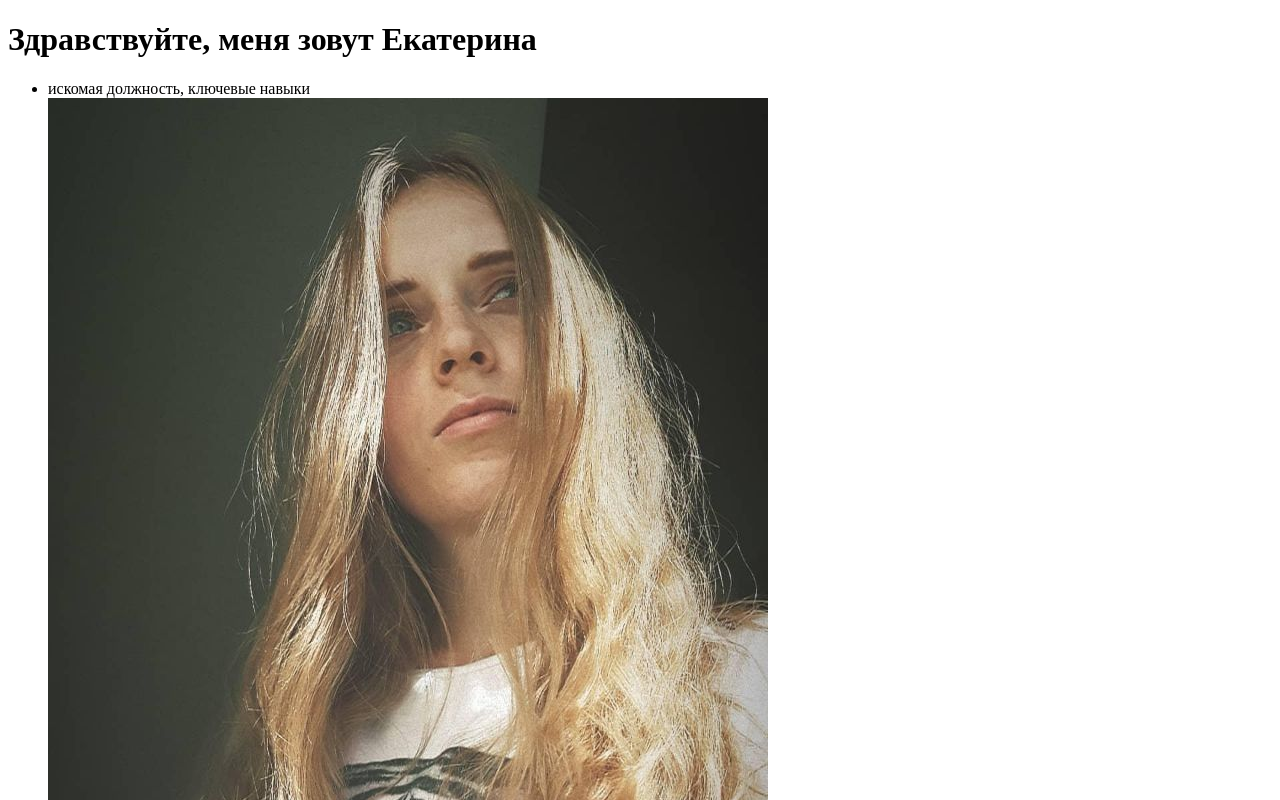
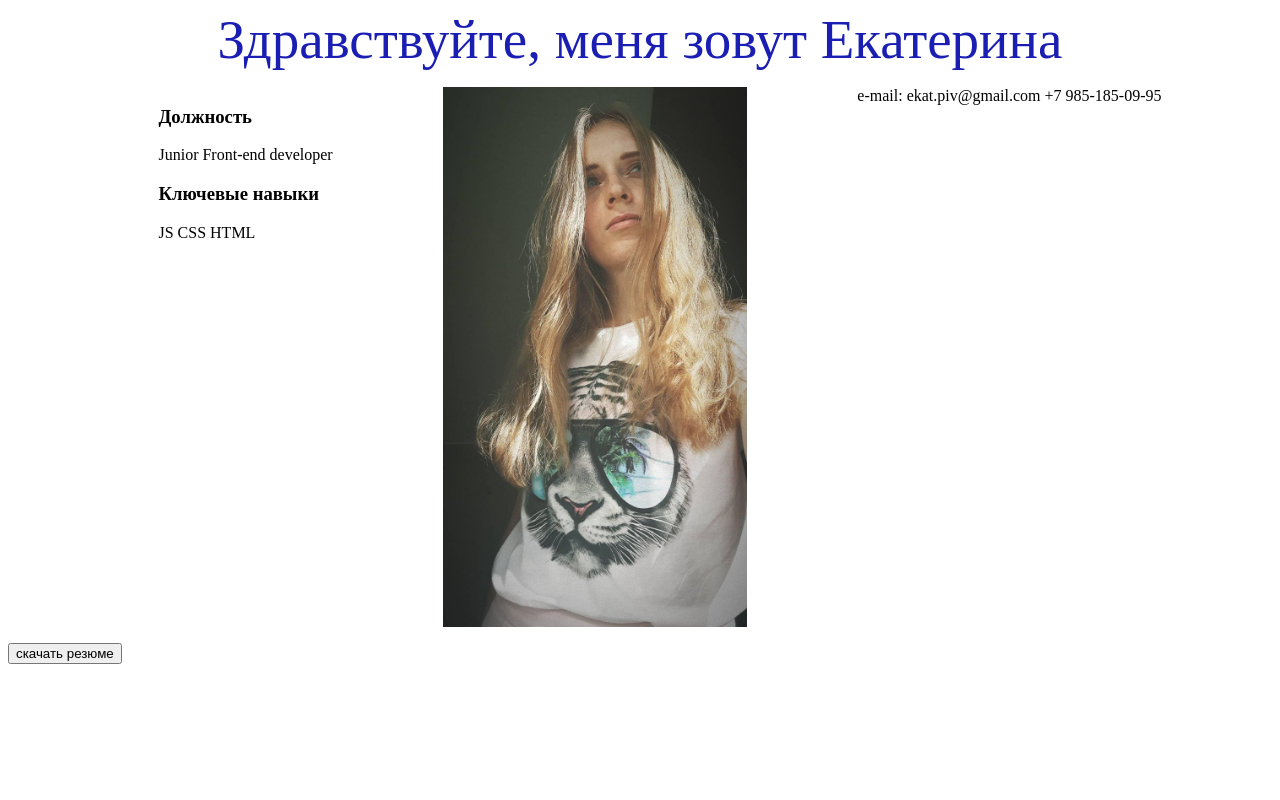
Before and after one commit to katmsc/summary, a plain HTML site: page index.html in a window 1280 px wide. Shown: the top 800 px of the page. Drawn offline with Linux system fonts and the light colour scheme.

Commit message:
add css for title in top-section

```diff
--- a/css/main.css
+++ b/css/main.css
@@ -0,0 +1,17 @@
+.top-section__title {
+	margin: 0 auto;
+	font-weight: normal;
+	font-size: 55px;
+	text-align: center;
+	color: #1A1EB2;
+}
+
+.top-section-info {
+	display: flex;
+	justify-content: space-evenly;
+	list-style-type: none;
+}
+
+.top-section__img {
+    height: 540px;
+}
--- a/index.html
+++ b/index.html
@@ -12,9 +12,27 @@
 				Здравствуйте, меня зовут Екатерина
 			</h1>
 			<ul class="top-section-info">
-				<li class="top-section-info-iteam">искомая должность, ключевые навыки</li>
+				<li class="top-section-info-iteam">
+					<h3 class="top-section-info-iteam-title">
+						Должность
+					</h3>
+					<p class="top-section-info-iteam-text">
+						Junior Front-end developer
+					</p>
+					<h3 class="top-section-info-iteam-title">
+						Ключевые навыки
+					</h3>
+					<p class="top-section-info-iteam-text">
+						JS
+						CSS
+						HTML
+					</p>
+				</li>
 				<img class="top-section__img" src="css/logo.jpg" alt="logo">
-				<li class="top-section-info-iteam">контакты</li>
+				<li class="top-section-info-iteam">
+					e-mail: ekat.piv@gmail.com
+					+7 985-185-09-95
+				</li>
 			</ul>
 
 			<button class="top-section__button">
```
